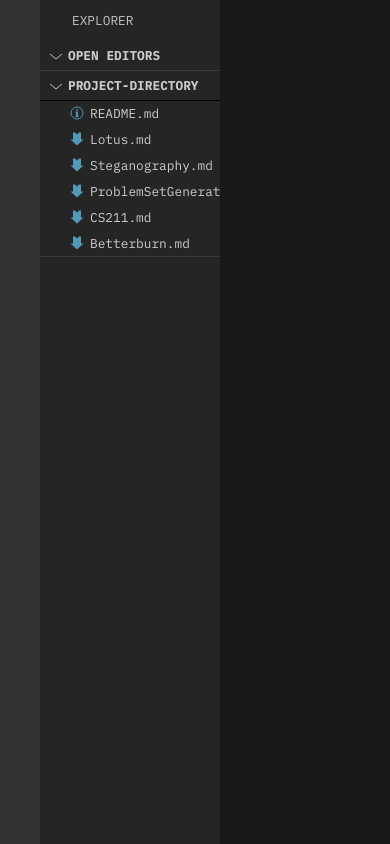
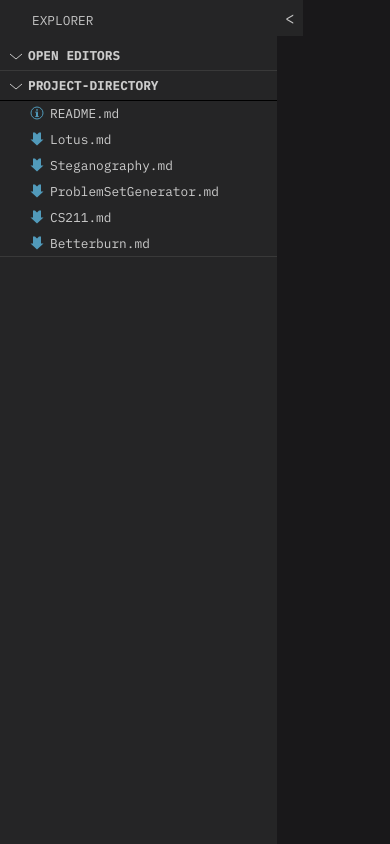
Before and after one commit to benwang2/project-directory, a React app: page / in a window 390 px wide. Built offline with nearby package versions, Linux system fonts and the light colour scheme; no server answers.

Commit message:
Added collapse button for mobile compatability.

```diff
--- a/src/components/NavigationMenu.js
+++ b/src/components/NavigationMenu.js
@@ -20,11 +20,21 @@ class SideBar extends React.Component {
             Folders: [],
             Files: [],
         }
+
+        this.toggleCollapse = this.toggleCollapse.bind(this)
+    }
+
+    toggleCollapse(e){
+        this.setState({"Collapsed":!this.state.Collapsed})
     }
 
     render(){
         return(
-            <div className={"sideBar column"+(this.state.Collapsed?" collapsed":"")}  style={{width:"20vw"}}>
+            <div style={{position:"relative",transition:"margin-left 0.2s",marginLeft:this.state.Collapsed?" -277px":""}}>
+                <div style={{position:"absolute", left:"100%", background:"#252526",padding:".5rem"}} className="button" onClick={this.toggleCollapse}>
+                    {this.state.Collapsed ? ">" : "<"}
+                </div>
+                <div className={"sideBar column"}  style={{width:"20vw"}}>
                     <div style={{padding:"0.75rem 2rem 0.75rem 2rem"}}>
                         <span style={{fontWeight: "400"}}>
                             EXPLORER
@@ -32,6 +42,7 @@ class SideBar extends React.Component {
                         {/* <img src={process.env.PUBLIC_URL+"/img/svg/ellipsis.svg"} style={{float:"right",top:"50%",position:"relative"}} alt="expand"/> */}
                     </div>
                     {this.props.children}
+                </div>
             </div>
         )
     }
@@ -41,7 +52,7 @@ class NavMenu extends React.Component {
     render(){
         return(
             <div style={{display:"flex"}}>
-                <ActivityBar/>
+                {/* <ActivityBar/> */}
                 <SideBar>
                     <FileSystem files={this.props.files}
                         setActiveEditor={this.props.setActiveEditor}
--- a/src/index.css
+++ b/src/index.css
@@ -29,7 +29,7 @@ body {
 .sideBar {
     background-color:#252526;
     max-width:277px;
-    min-width:180px;
+    min-width:277px;
     height:100vh;
     float:left;
     font-size:.8rem;
@@ -97,6 +97,10 @@ body {
 
 .padded-left-2x {
     padding-left:2rem;
+}
+
+.button:hover {
+    cursor: pointer;
 }
 
 .closeButton {
```
Lines whose indentation alone changed are shown as unchanged.
